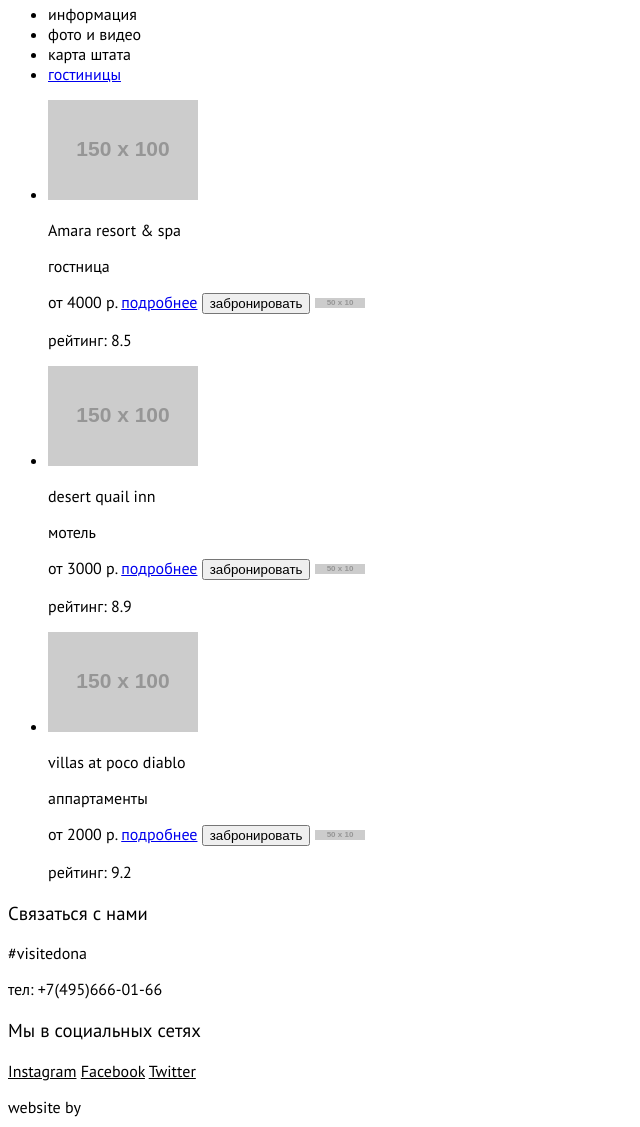
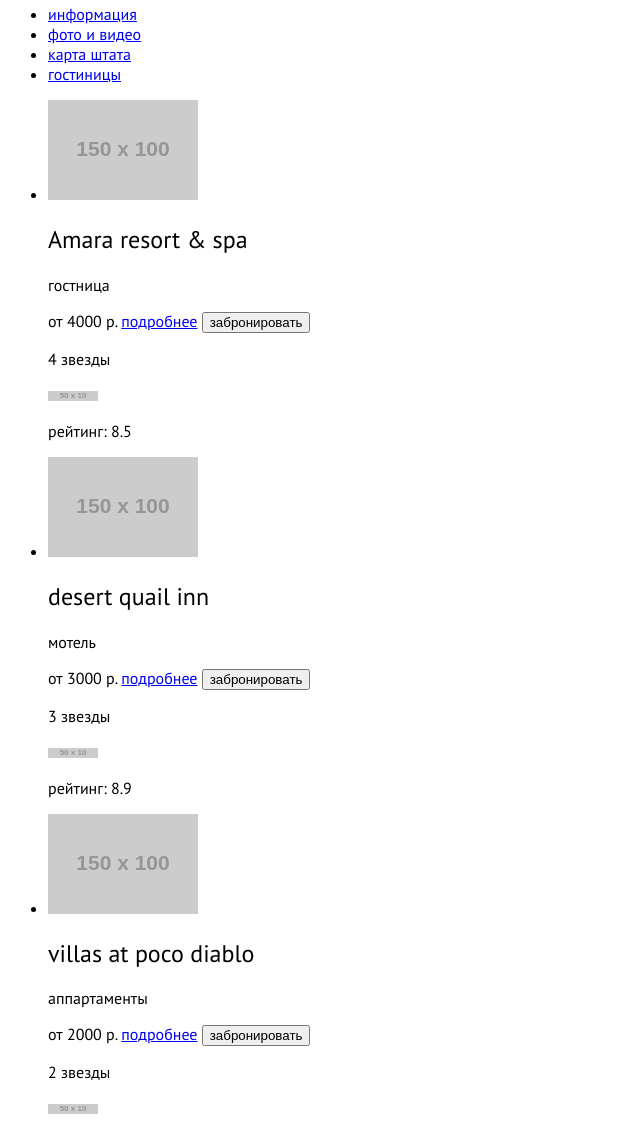
Before and after one commit to mikkeymi/1174513-sedona-28, a plain HTML site: page inner.html in a window 1280 px wide. Shown: the part 94-1221 px from the top of the page, without its empty margins (0-640 px from the left). Drawn offline with Linux system fonts and the light colour scheme; placeholder pictures from the web are drawn by us.

Commit message:
еще немного правок в начало разметки

```diff
--- a/css/style.css
+++ b/css/style.css
@@ -6,6 +6,9 @@
 
 h1,h2,h3,h4,h5{
 	font-weight: normal;
+}
+a:hover{
+	cursor: pointer;
 }
 a:visited{
 	color: inherit;
--- a/inner.html
+++ b/inner.html
@@ -1,5 +1,5 @@
 <!DOCTYPE html>
-<html lang="ru",  lang="eng">
+<html lang="ru">
   <head>
     <meta charset="utf-8">
     <title>HTML Academy: Седона</title>
@@ -12,12 +12,12 @@
 
     		<nav class="nav">
     			<div class="main_logo">
-		    		<a href="#"><img src="img/main_logo.png" alt="Логотип"></a>
+		    		<a href="index.html"><img src="img/main_logo.png" alt="Логотип"></a>
 		    	</div>
 		    	<ul>
-		    		<li><a>информация<a/></li>
-		    		<li><a> фото и видео</a> </li>
-		    		<li><a> карта штата</a></li>
+		    		<li><a href="#">информация<a/></li>
+		    		<li><a href="#"> фото и видео</a> </li>
+		    		<li><a href="#"> карта штата</a></li>
 		    		<li><a href="inner.html"> гостиницы</a></li>
 		    	</ul>
     		</nav>
@@ -31,36 +31,36 @@
 			<ul>
 				<li class="variant_item">
 					<img src="https://via.placeholder.com/150x100" alt="Фото гостинцы">
-					<p class="hotels_name">Amara resort & spa</p>
+					<h2 class="hotels_name">Amara resort & spa</h2>
 					<p class="hotels_type">гостница</p>
 					<span class="variant_price">от 4000 р.</span>
 					<a href="#">подробнее</a>
 					<button type="button">забронировать</button>
-						<!-- не знаю как размечать звезды -->
+						<p>4 звезды</p>
 						<img src="https://via.placeholder.com/50x10" alt="">
 						<p class="rating">рейтинг: 8.5</p>
 				</li>
 
 				<li class="variant_item">
 					<img src="https://via.placeholder.com/150x100" alt="Фото гостинцы">
-					<p class="hotels_name">desert quail inn</p>
+					<h2 class="hotels_name">desert quail inn</h2>
 					<p class="hotels_type">мотель</p>
 					<span class="variant_price">от 3000 р.</span>
 					<a href="#">подробнее</a>
 					<button type="button">забронировать</button>
-						<!-- звезды -->
+						<p>3 звезды</p>
 						<img src="https://via.placeholder.com/50x10" alt="">
 						<p class="rating">рейтинг: 8.9</p>
 				</li>
 
 				<li class="variant_item">
 					<img src="https://via.placeholder.com/150x100" alt="Фото гостинцы">
-					<p class="hotels_name">villas at poco diablo</p>
+					<h2 class="hotels_name">villas at poco diablo</h2>
 					<p class="hotels_type">аппартаменты</p>
 					<span class="variant_price">от 2000 р.</span>
 					<a href="#">подробнее</a>
 					<button type="button">забронировать</button>
-						<!-- звезды -->
+						<p>2 звезды</p>
 						<img src="https://via.placeholder.com/50x10" alt="">
 						<p class="rating">рейтинг: 9.2</p>
 				</li>
@@ -87,11 +87,12 @@
        		 </section>
 
        		 <section class="signature_logo">
-       		 	<p>website by</p>
        		 	<a href="https://htmlacademy.ru/intensive/htmlcss">
+       		 		website by
        		 		<img src="img/logo_htmlacademy.png" alt="Логотип htmlacademy">
        		 	</a>
        		 </section>
+
 
 
 		</footer>
```
Also changed, not shown: index.html (+7 -8 lines).
